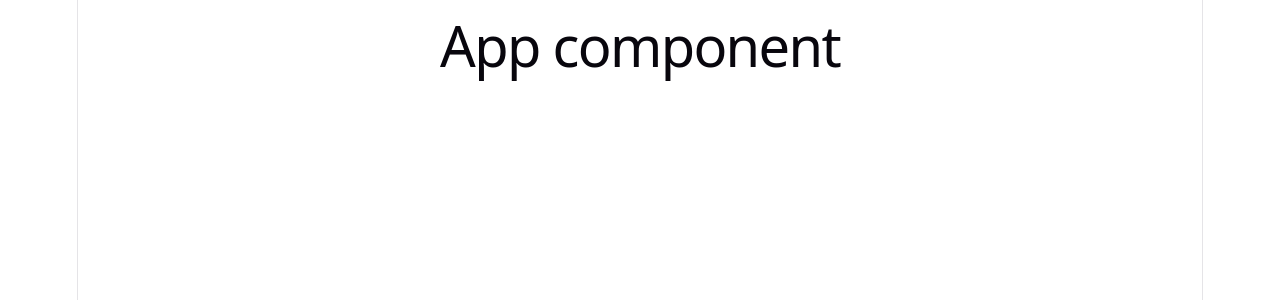
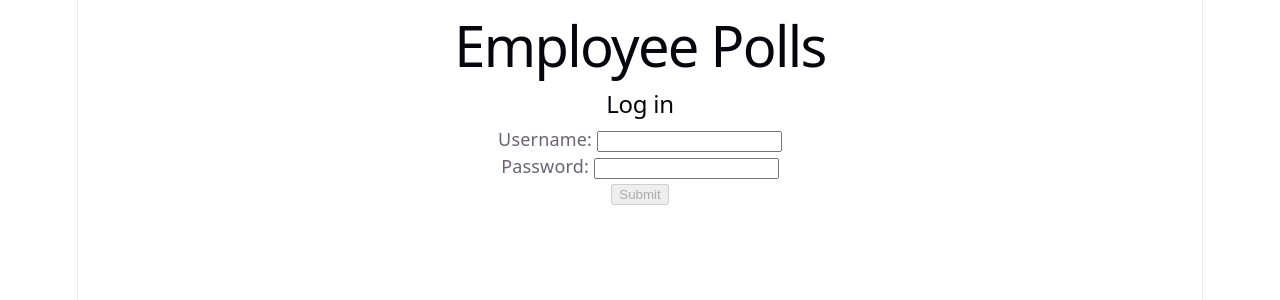
Before and after one commit to benthedeveloper/react-redux-employee-polls, a React (Vite) app: page / in a window 1280 px wide. Shown: the top 300 px of the page. Built offline with nearby package versions, Linux system fonts and the light colour scheme.

Commit message:
Create basic login components.
Work on login implementation next.

```diff
--- a/src/App.js
+++ b/src/App.js
@@ -1,11 +1,12 @@
 import './App.css';
+import Login from './components/Login';
 
 function App() {
 
   return (
-    <div>
-      <h1>App component</h1>
-    </div>
+    <>
+      <Login />
+    </>
   );
 }
 
--- /dev/null
+++ b/src/components/Login.js
@@ -0,0 +1,12 @@
+import LoginForm from "./LoginForm";
+
+const Login = () => {
+  return (
+    <>
+      <h1>Employee Polls</h1>
+      <LoginForm />
+    </>
+  );
+};
+
+export default Login;
--- /dev/null
+++ b/src/components/LoginForm.js
@@ -0,0 +1,42 @@
+import { useState } from "react";
+
+const LoginForm = () => {
+  // TODO: Check if the user is already logged in. If so, redirect to "/"
+
+  const [username, setUsername] = useState('');
+  const [password, setPassword] = useState('');
+
+  const handleUsernameInputChange = (event) => {
+    setUsername(event.target.value);
+  };
+
+  const handlePasswordInputChange = (event) => {
+    setPassword(event.target.value);
+  };
+
+  const handleFormSubmit = (event) => {
+    event.preventDefault();
+
+    // TODO check if username and password match a user in the store.
+    // If so, save authedUser in the store, otherwise pop up an alert
+    // telling the user to try again.
+  };
+
+  return (
+    <form onSubmit={handleFormSubmit}>
+      <h2>Log in</h2>
+      <div>
+        <label htmlFor="username">Username: </label>
+        <input id="username" type="text" value={username} onChange={handleUsernameInputChange} required></input>
+      </div>
+      <div>
+        <label htmlFor="password">Password: </label>
+        <input id="password" type="password" value={password} onChange={handlePasswordInputChange} required></input>
+      </div>
+      {/* TODO disable button unless both fields are valid */}
+      <button type="submit" disabled={!username || !password}>Submit</button>
+    </form>
+  );
+};
+
+export default LoginForm;
```
